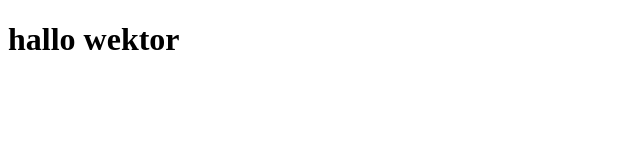
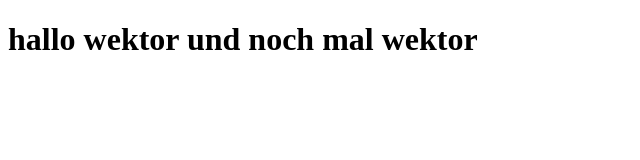
Before and after one commit to Jan-ops-source/Jan-ops-source.github.io, a plain HTML site: page index.html in a window 1280 px wide. Shown: the whole page, without its empty margins (0-640 px from the left). Drawn offline with Linux system fonts and the light colour scheme.

Commit message:
Update index.html

```diff
--- a/index.html
+++ b/index.html
@@ -8,7 +8,7 @@
 </head>
 
 <body>
-    <h1>hallo wektor</h1>
+    <h1>hallo wektor und noch mal wektor</h1>
 </body>
 
 </html>
```
